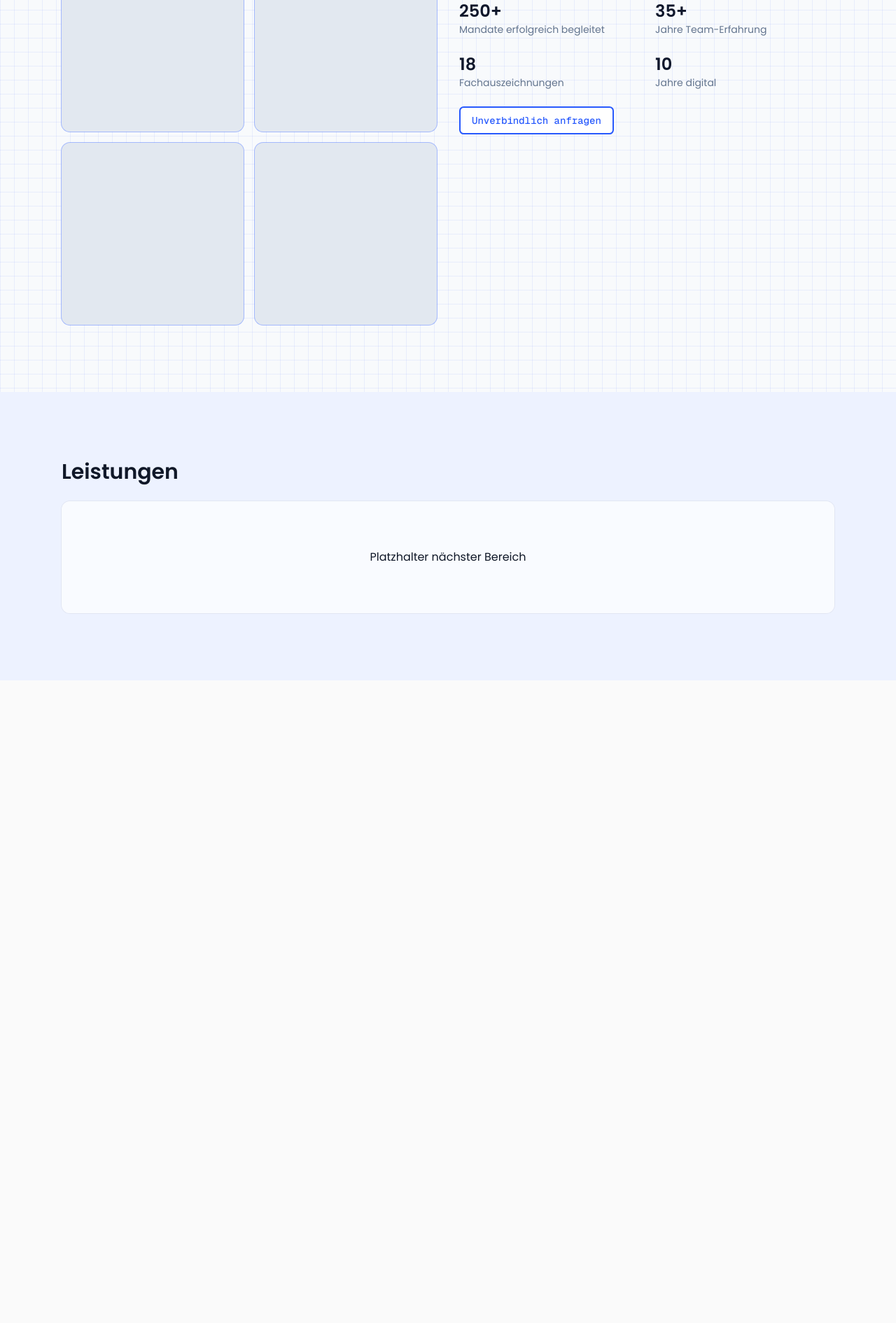
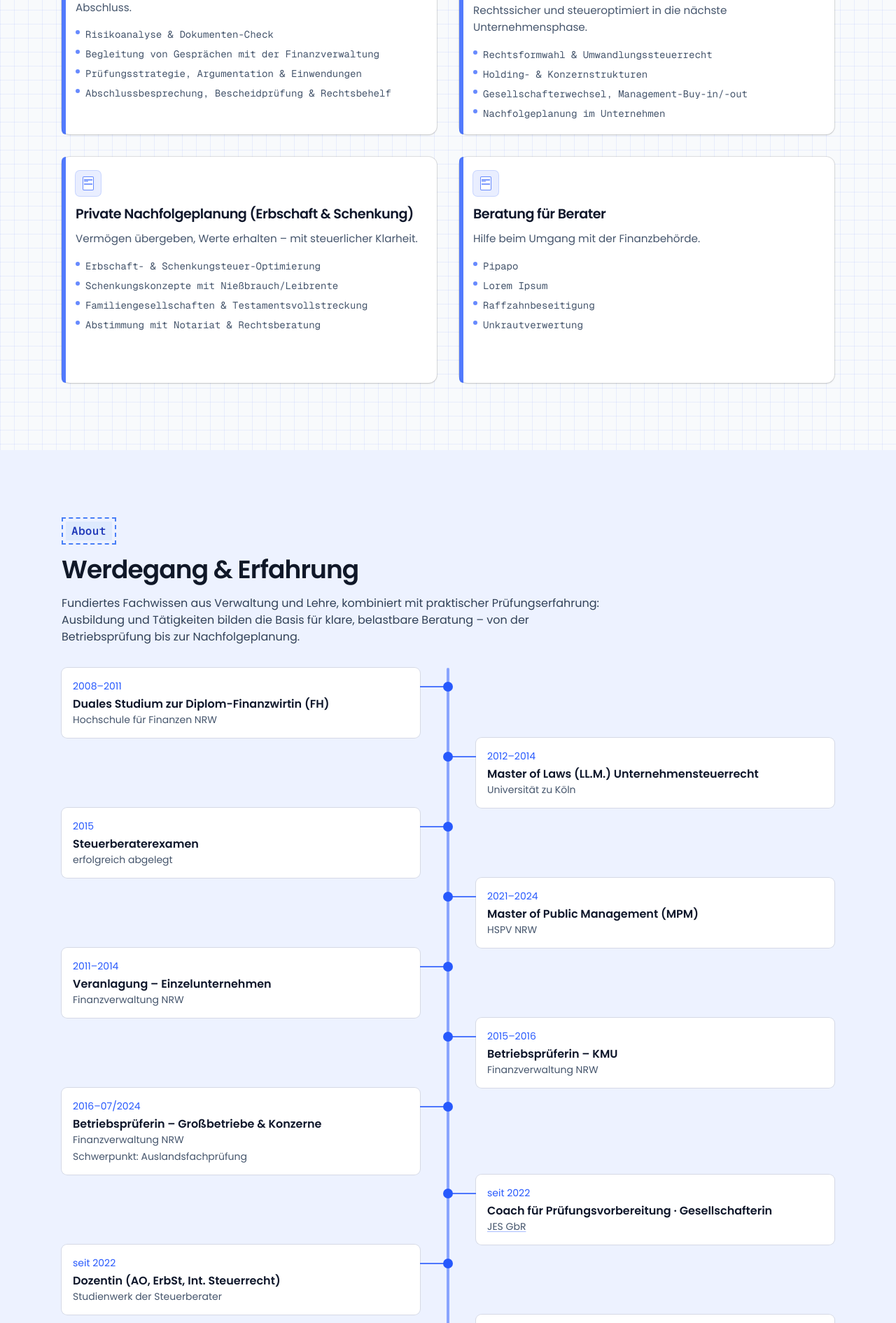
Before and after one commit to Hangman/finke-site, an Astro site: page / in a window 1280 px wide. Shown: the part 910-2800 px from the top of the page at 70% size. Before the commit the page ends 1882 px from the top, so only its background shows below. Built offline with nearby package versions, Linux system fonts and the light colour scheme; Astro itself is replaced by a stand-in of ours.

Commit message:
Stuff
Signed-off-by: Matthias <webmaster@pottgames.de>

```diff
--- a/src/components/Navbar.astro
+++ b/src/components/Navbar.astro
@@ -1,14 +1,14 @@
 ---
 const links = [
   { href: "#home", label: "Home" },
+  { href: "#services", label: "Leistungen" },
   { href: "#about", label: "Über mich" },
-  { href: "#services", label: "Leistungen" },
   { href: "#faq", label: "FAQ" },
   { href: "#contact", label: "Kontakt" },
 ];
 ---
 
-<nav class="fixed inset-x-0 top-0 z-50 bg-white border-b border-black/5 shadow-[0_1px_8px_rgba(0,0,0,0.1)]">
+<nav class="fixed inset-x-0 top-0 z-50 bg-white border-b border-black/15 shadow-[0_1px_8px_rgba(0,0,0,0.5)]">
   <div class="site-wrap">
     <div class="flex h-16 items-center justify-between">
       <!-- Brand: CSS-Icon + Wortmarke (einzeilig) -->
--- a/src/components/blocks/About.astro
+++ b/src/components/blocks/About.astro
@@ -1,50 +1,117 @@
 ---
 import Section from "../layout/Section.astro";
-import Button from "../ui/Button.astro";
 
-interface Props {
-  id?: string;
-  class?: string;
-  title?: string;
-  eyebrow?: string;
+const taetigkeiten = [
+  { from: "2008", to: "2011", title: "Duales Studium zur Diplom-Finanzwirtin (FH)", org: "Hochschule für Finanzen NRW", type: "edu" },
+  { from: "2012", to: "2014", title: "Master of Laws (LL.M.) Unternehmensteuerrecht", org: "Universität zu Köln", type: "work" },
+  { from: "2015", title: "Steuerberaterexamen", org: "erfolgreich abgelegt", type: "edu" },
+  { from: "2021", to: "2024", title: "Master of Public Management (MPM)", org: "HSPV NRW", type: "work" },
+  { from: "2011", to: "2014", title: "Veranlagung – Einzelunternehmen", org: "Finanzverwaltung NRW", type: "edu" },
+  { from: "2015", to: "2016", title: "Betriebsprüferin – KMU", org: "Finanzverwaltung NRW", type: "work" },
+  {
+    from: "2016",
+    to: "07/2024",
+    title: "Betriebsprüferin – Großbetriebe & Konzerne",
+    org: "Finanzverwaltung NRW",
+    note: "Schwerpunkt: Auslandsfachprüfung",
+    type: "edu",
+  },
+  { from: "seit 2022", title: "Coach für Prüfungsvorbereitung · Gesellschafterin", org: "JES GbR", link: "#", type: "work" },
+  { from: "seit 2022", title: "Dozentin (AO, ErbSt, Int. Steuerrecht)", org: "Studienwerk der Steuerberater", type: "edu" },
+  { from: "seit 08/2024", title: "Bestellte Steuerberaterin, eigene Kanzlei", org: "Sophie Finke Steuerberatung", type: "work" },
+];
+
+/** Hilfsfunktionen: Datum in Sortierschlüssel (für „neu → alt“) */
+function toKey(v) {
+  // akzeptiert "seit 08/2024", "07/2024", "2024"
+  const m = String(v).match(/(\d{2})\/(\d{4})|(\d{4})/);
+  if (!m) return 0;
+  const year = m[2] ? Number(m[2]) : Number(m[3]);
+  const month = m[1] ? Number(m[1]) : 12; // „seit YYYY“ → treat as Dezember für Sortierung (ziemlich neu)
+  return year * 100 + month;
 }
-const { id = "about", class: className, title = "Ausgezeichnete steuerliche Exzellenz", eyebrow = "About us" } = Astro.props;
+
+/** Alternation: wir lassen left/right durch type vorgeben
+    – edu -> links; work -> rechts; (damit „erst das eine, dann das andere usw.“) */
+function sideFor(item) {
+  return item.type === "edu" ? "left" : "right";
+}
 ---
 
-<Section id={id} class={className} title={title} eyebrow={eyebrow}>
-  <div class="grid lg:grid-cols-2 gap-8 items-start">
-    <!-- Bild-Grid (Platzhalter) -->
-    <div class="grid grid-cols-2 gap-4">
-      <div class="aspect-square rounded-xl bg-slate-200 ring-1 ring-primary/40"></div>
-      <div class="aspect-square rounded-xl bg-slate-200 ring-1 ring-primary/40"></div>
-      <div class="aspect-square rounded-xl bg-slate-200 ring-1 ring-primary/40"></div>
-      <div class="aspect-square rounded-xl bg-slate-200 ring-1 ring-primary/40"></div>
-    </div>
+<Section id="about" eyebrow="About" title="Werdegang & Erfahrung">
+  <p class="pt-4 max-w-3xl text-slate-700 mb-8">
+    Fundiertes Fachwissen aus Verwaltung und Lehre, kombiniert mit praktischer Prüfungserfahrung: Ausbildung und Tätigkeiten bilden die Basis für klare,
+    belastbare Beratung – von der Betriebsprüfung bis zur Nachfolgeplanung.
+  </p>
 
-    <!-- Copy + Zahlen -->
-    <div>
-      <p class="text-slate-600 mb-6">Kanzlei mit Fokus auf Betriebsprüfungen, Umstrukturierungen und Nachfolge – rechtssicher und steueroptimiert.</p>
+  <!-- Wrapper: Mittelachse absolut, Einträge in Grid -->
+  <div class="relative">
+    <!-- Mittelachse (nur >= md sichtbar) -->
+    <div class="hidden md:block absolute left-1/2 -translate-x-1/2 top-0 bottom-0 w-1 rounded-sm bg-primary/50"></div>
 
-      <div class="grid grid-cols-2 gap-6 mb-6">
-        <div>
-          <div class="font-semibold text-2xl text-slate-900">250+</div>
-          <div class="text-slate-500 text-sm">Mandate erfolgreich begleitet</div>
-        </div>
-        <div>
-          <div class="font-semibold text-2xl text-slate-900">35+</div>
-          <div class="text-slate-500 text-sm">Jahre Team-Erfahrung</div>
-        </div>
-        <div>
-          <div class="font-semibold text-2xl text-slate-900">18</div>
-          <div class="text-slate-500 text-sm">Fachauszeichnungen</div>
-        </div>
-        <div>
-          <div class="font-semibold text-2xl text-slate-900">10</div>
-          <div class="text-slate-500 text-sm">Jahre digital</div>
-        </div>
-      </div>
+    <!-- Alternierende Timeline -->
+    <ol class="grid gap-y-4 md:gap-y-0 md:grid-cols-2">
+      {
+        taetigkeiten.map((item) => {
+          const isLeft = sideFor(item) === "left";
 
-      <Button href="mailto:kontakt@kanzlei.de" variant="outline">Unverbindlich anfragen</Button>
-    </div>
+          const Card = (
+            <li class={`relative ${isLeft ? "md:pr-10" : "md:pl-10"}`}>
+              {/* Mobile: einfache linke Linie + Marker */}
+              <span class="absolute left-[10px] top-[26px] h-[2px] w-6 bg-primary/40 md:hidden" />
+              <span class="absolute left-[15px] top-[20px] h-2.5 w-2.5 rounded-full bg-primary md:hidden" />
+
+              {/* Desktop: Connector/Marker zur Mittelachse */}
+              {isLeft ? (
+                <>
+                  {/* von Boxkante (right:0) bis Achse */}
+                  <span class="hidden md:block absolute top-[26px] right-0 w-10 h-[2px] bg-primary/80" />
+                  {/* Marker auf Achse */}
+                  <span class="hidden md:block absolute top-[20px] -right-[7px] h-3.5 w-3.5 rounded-full bg-primary" />
+                </>
+              ) : (
+                <>
+                  {/* von Boxkante (left:0) bis Achse */}
+                  <span class="hidden md:block absolute top-[26px] left-0 w-10 h-[2px] bg-primary/80" />
+                  {/* Marker auf Achse */}
+                  <span class="hidden md:block absolute top-[20px] -left-[7px] h-3.5 w-3.5 rounded-full bg-primary" />
+                </>
+              )}
+
+              {/* Box */}
+              <div class="rounded-lg bg-white ring-1 ring-black/10 p-4">
+                <div class="text-sm mb-1 text-primary">
+                  {item.to ? (
+                    <span>
+                      <time>{item.from}</time>–<time>{item.to}</time>
+                    </span>
+                  ) : (
+                    <span>
+                      <time>{item.from}</time>
+                    </span>
+                  )}
+                </div>
+                <div class="font-semibold text-slate-900">{item.title}</div>
+                <div class="text-slate-600 text-sm">
+                  {item.link ? (
+                    <a href={item.link} target="_blank" rel="noopener" class="underline underline-offset-2 decoration-primary/40 hover:text-primary">
+                      {item.org}
+                    </a>
+                  ) : (
+                    item.org
+                  )}
+                </div>
+                {item.note && <div class="text-slate-600 text-sm mt-1">{item.note}</div>}
+              </div>
+            </li>
+          );
+
+          const Spacer = <li class="hidden md:block" aria-hidden="true" />;
+
+          // Reihenaufbau: [Card|Spacer] für links, [Spacer|Card] für rechts
+          return isLeft ? [Card, Spacer] : [Spacer, Card];
+        })
+      }
+    </ol>
   </div>
 </Section>
--- a/src/components/blocks/Hero.astro
+++ b/src/components/blocks/Hero.astro
@@ -2,6 +2,8 @@
 import Section from "../layout/Section.astro";
 import Button from "../ui/Button.astro";
 import Eyebrow from "../ui/Eyebrow.astro";
+import { Image } from "astro:assets";
+import hero from "../../assets/hero.png";
 
 interface Props {
   id?: string;
@@ -10,11 +12,13 @@ interface Props {
 const { id = "home", class: className } = Astro.props;
 ---
 
-<Section id={id} class={`pt-24 ${className || ""}`}>
-  <div class="grid lg:grid-cols-2 gap-8 items-center">
-    <div>
-      <Eyebrow class="mb-4">Strategische Steuerberatung</Eyebrow>
-      <h1 class="font-bold tracking-tight text-4xl md:text-6xl mb-5">Steuerberatung, die Klarheit schafft</h1>
+<Section id={id} class={`pt-8 md:pt-26 ${className || ""}`}>
+  <div class="grid md:grid-cols-[minmax(0,1fr)_auto] gap-8 items-center">
+    <div class="min-w-0">
+      <h1 class="font-bold tracking-tight text-4xl md:text-6xl mb-5 leading-tight">
+        <span class="text-primary">Steuerberatung,</span><br />
+        die Klarheit schafft
+      </h1>
       <p class="text-slate-600 text-lg mb-6">Fundiert, praxisnah und aufmerksam – von der Betriebsprüfung bis zur Nachfolgeplanung.</p>
       <div class="flex flex-wrap gap-3">
         <Button href="#services" variant="primary" size="xl">Leistungen ansehen</Button>
@@ -22,9 +26,51 @@ const { id = "home", class: className } = Astro.props;
       </div>
     </div>
 
-    <!-- Bildkarte, später Bild ersetzen -->
-    <div class="rounded-2xl bg-white shadow-md ring-1 ring-black/5 p-2">
-      <div class="aspect-[16/11] w-full rounded-xl bg-slate-200"></div>
+    <!-- Portrait mit Hintergrund -->
+    <div class="relative rounded-2xl bg-white shadow-md ring-1 ring-black/10 p-2 overflow-hidden md:justify-self-start md:w-[min(480px,40vw)]">
+      <div class="hero-image-wrapper rounded-xl overflow-hidden">
+        <Image
+          src={hero}
+          alt="Portrait der Steuerberaterin"
+          class="relative z-10 w-full md:w-auto h-auto md:max-h-[68vh]"
+          widths={[400, 600, 800, 1000, 1200]}
+          sizes="(max-width: 767px) 100vw, (max-width: 1199px) 40vw, 480px"
+          format="webp"
+          loading="lazy"
+        />
+      </div>
     </div>
   </div>
 </Section>
+
+<style>
+  .hero-image-wrapper {
+    position: relative;
+    overflow: hidden;
+    border-radius: 0.75rem;
+    background: #e8edfa; /* ruhiger, solider Grundton */
+    isolation: isolate;
+  }
+
+  /* Großer Kreis oben als dezenter Akzent */
+  .hero-image-wrapper::before {
+    content: "";
+    position: absolute;
+    top: -30%; /* etwas außerhalb, nur Teil sichtbar */
+    left: -20%;
+    width: 160%;
+    height: 160%;
+    border-radius: 50%;
+    background: rgba(39, 89, 253, 0.15); /* Primärblau mit starker Transparenz */
+    z-index: 0;
+  }
+
+  /* Portrait oben drauf */
+  .hero-image-wrapper img {
+    position: relative;
+    z-index: 1;
+    display: block;
+    width: 100%;
+    height: auto;
+  }
+</style>
--- /dev/null
+++ b/src/components/blocks/Services.astro
@@ -0,0 +1,97 @@
+---
+import Section from "../layout/Section.astro";
+import Eyebrow from "../ui/Eyebrow.astro";
+
+/** Daten -> falls du später Texte ändern willst, hier zentral */
+const services = [
+  {
+    key: "audit",
+    title: "Betriebsprüfungs­begleitung",
+    claim: "Gelassen durch die Prüfung – von der Vorbereitung bis zum Abschluss.",
+    points: [
+      "Risikoanalyse & Dokumenten-Check",
+      "Begleitung von Gesprächen mit der Finanzverwaltung",
+      "Prüfungsstrategie, Argumentation & Einwendungen",
+      "Abschlussbesprechung, Bescheidprüfung & Rechtsbehelf"
+    ]
+  },
+  {
+    key: "reorg",
+    title: "Unternehmens­umstrukturierung & Nachfolge­beratung",
+    claim: "Rechtssicher und steueroptimiert in die nächste Unternehmensphase.",
+    points: [
+      "Rechtsformwahl & Umwandlungssteuerrecht",
+      "Holding- & Konzernstrukturen",
+      "Gesellschafterwechsel, Management-Buy-in/-out",
+      "Nachfolgeplanung im Unternehmen"
+    ]
+  },
+  {
+    key: "private",
+    title: "Private Nachfolgeplanung (Erbschaft & Schenkung)",
+    claim: "Vermögen übergeben, Werte erhalten – mit steuerlicher Klarheit.",
+    points: [
+      "Erbschaft- & Schenkungsteuer-Optimierung",
+      "Schenkungskonzepte mit Nießbrauch/Leibrente",
+      "Familiengesellschaften & Testamentsvollstreckung",
+      "Abstimmung mit Notariat & Rechtsberatung"
+    ]
+  },
+  {
+    key: "advice",
+    title: "Beratung für Berater",
+    claim: "Hilfe beim Umgang mit der Finanzbehörde.",
+    points: [
+      "Pipapo",
+      "Lorem Ipsum",
+      "Raffzahnbeseitigung",
+      "Unkrautverwertung"
+    ]
+  }
+];
+---
+
+<Section id="services" eyebrow="Leistungen" title="Beratung mit Fokus & Klarheit" class="pt-8">
+  <!-- Karten-Grid -->
+  <div class="mt-6 grid gap-6 md:gap-8 md:grid-cols-2 auto-rows-fr">
+  {services.map((s) => (
+    <article class="relative h-full flex flex-col rounded-xl bg-white ring-1 ring-black/10 shadow-sm">
+
+      <!-- linke Akzentleiste -->
+      <span class="absolute left-0 top-0 h-full w-1.5 rounded-l-xl bg-primary/80"></span>
+
+      <div class="px-5 pt-5">
+          <span class="inline-flex h-9 w-9 items-center justify-center rounded-md bg-primary/10 ring-1 ring-primary/25">
+            <!-- kleines Akzent-Icon nur mit CSS -->
+            <span class="relative inline-block h-5 w-4">
+              <span class="absolute inset-0 rounded-[2px] border border-primary/70 bg-white"></span>
+              <span class="absolute left-0.5 right-0.5 top-1 h-[2px] bg-primary/60"></span>
+              <span class="absolute left-0.5 right-0.5 top-[10px] h-[2px] bg-primary/60"></span>
+              <span class="absolute left-0.5 right-2 top-[6px] h-[2px] bg-primary/40"></span>
+            </span>
+          </span>
+        </div>
+
+      <div class="px-5">
+        <h3 class="mt-3 text-[1.15rem] md:text-[1.2rem] font-semibold tracking-tight text-slate-900">
+          {s.title}
+        </h3>
+        <p class="mt-2 text-slate-600 text-sm md:text-[0.95rem] leading-relaxed">
+          {s.claim}
+        </p>
+      </div>
+
+      <!-- Flex-Füller, damit die Liste/CTA nach unten gedrückt wird -->
+      <ul class="mt-4 px-5 pb-5 space-y-2 text-sm text-slate-600 flex-1">
+        {s.points.map((p) => (
+          <li class="flex gap-2">
+            <span class="mt-1 h-[6px] w-[6px] rounded-full bg-primary/70"></span>
+            <span class="font-mono">{p}</span>
+          </li>
+        ))}
+      </ul>
+    </article>
+  ))}
+</div>
+
+</Section>
--- /dev/null
+++ b/src/components/decor/BackgroundPale.astro
@@ -0,0 +1,12 @@
+---
+interface Props {
+  class?: string;
+}
+const { class: className } = Astro.props;
+---
+
+<div class={`relative w-full ${className || ""}`}>
+  <div class="relative z-10 bg-[#EDF2FF]">
+    <slot />
+  </div>
+</div>
--- a/src/pages/index.astro
+++ b/src/pages/index.astro
@@ -1,24 +1,22 @@
 ---
 import Layout from "../layouts/Layout.astro";
 import BackgroundGrid from "../components/decor/BackgroundGrid.astro";
+import BackgroundPale from "../components/decor/BackgroundPale.astro";
 import Hero from "../components/blocks/Hero.astro";
+import Services from "../components/blocks/Services.astro";
 import About from "../components/blocks/About.astro";
-import Section from "../components/layout/Section.astro";
 
 // Welcome to Astro! Wondering what to do next? Check out the Astro documentation at https://docs.astro.build
 // Don't want to use any of this? Delete everything in this file, the `assets`, `components`, and `layouts` directories, and start fresh.
 ---
 
 <Layout>
-  <!-- Gemeinsamer Papier-Hintergrund für Hero + About -->
   <BackgroundGrid>
     <Hero />
-    <About />
+    <Services />
   </BackgroundGrid>
 
-  <!-- Nächster Bereich mit anderem Hintergrund -->
-  <Section id="services" class="bg-[#EDF2FF]">
-    <h3 class="font-semibold text-2xl md:text-3xl mb-6">Leistungen</h3>
-    <div class="h-40 rounded-xl bg-white/70 ring-1 ring-black/5 grid place-items-center">Platzhalter nächster Bereich</div>
-  </Section>
+  <BackgroundPale>
+    <About />
+  </BackgroundPale>
 </Layout>
--- a/src/styles/global.css
+++ b/src/styles/global.css
@@ -62,5 +62,5 @@
   .site-wrap { @apply max-w-6xl mx-auto px-4 md:px-6; }
 
   /* Einheitlicher vertikaler Raum pro Section */
-  .section-space { @apply py-16 md:py-24; }
+  .section-space { @apply py-12 md:py-24; }
 }
```
Also changed, not shown: src/assets/astro.svg (deleted), src/assets/background.svg (deleted), 1 other file.
